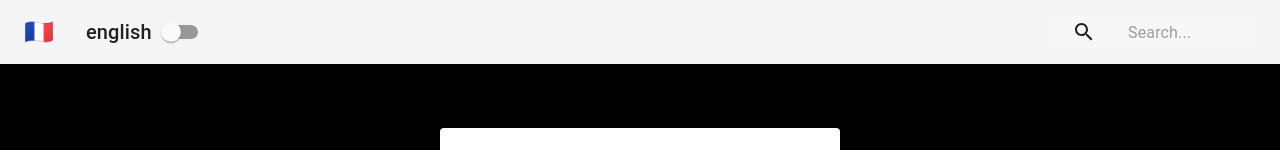
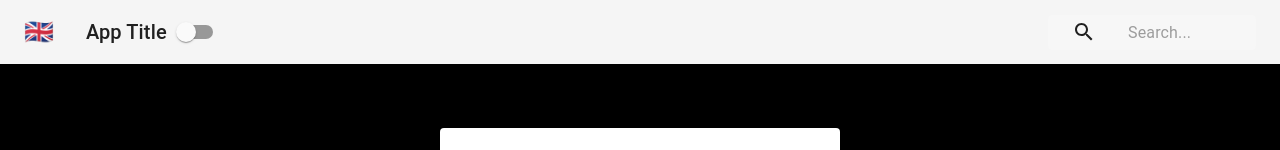
Before and after one commit to kripton-it/react-context-demo, a React (Create React App) app: page / in a window 1280 px wide. Shown: the top 150 px of the page. Built offline with nearby package versions, Linux system fonts and the light colour scheme.

Commit message:
HOC withLanguageContext для доступа к контексту

```diff
--- a/src/Form.js
+++ b/src/Form.js
@@ -17,7 +17,7 @@ import withStyles from "@material-ui/core/styles/withStyles";
 import styles from "./styles/FormStyles";
 import { LanguageContext } from "./contexts/LanguageContext";
 
-const words = {
+const content = {
   english: {
     email: "Email",
     signIn: "Sign In",
@@ -50,7 +50,7 @@ class Form extends Component {
   render() {
     const { classes } = this.props;
     const { language, setLanguage } = this.context;
-    const { email, signIn, password, remember } = words[language];
+    const { email, signIn, password, remember } = content[language];
 
     return (
       <main className={classes.main}>
--- a/src/Navbar.js
+++ b/src/Navbar.js
@@ -9,25 +9,44 @@ import Switch from "@material-ui/core/Switch";
 import { withStyles } from "@material-ui/core/styles";
 import styles from "./styles/NavbarStyles";
 import { ThemeContext } from "./contexts/ThemeContext";
-import { LanguageContext } from "./contexts/LanguageContext";
+import { withLanguageContext } from "./contexts/LanguageContext";
+
+const content = {
+  english: {
+    search: "Search",
+    flag: "🇬🇧",
+  },
+  french: {
+    search: "Chercher",
+    flag: "🇫🇷",
+  },
+  spanish: {
+    search: "Buscar",
+    flag: "🇪🇸",
+  },
+  russian: {
+    search: "Поиск",
+    flag: "🇷🇺",
+  }
+};
 
 class Navbar extends Component {
   // экспериментальный синтаксис
   static contextType = ThemeContext;
 
   render() {
-    const { classes } = this.props;
     const { isDark, toggleTheme } = this.context;
+    const { classes, languageContext } = this.props;
+    const { language } = languageContext;
+    const { search, flag } = content[language];
 
     return (
-      <LanguageContext.Consumer>
-        {({ language }) => (
-          <div className={classes.root}>
+      <div className={classes.root}>
             <AppBar position="static" color={isDark ? "default" : "primary"}>
               <Toolbar>
                 <IconButton className={classes.menuButton} color="inherit">
-                  <span role="img" aria-label="France">
-                    🇫🇷
+                  <span role="img" aria-label={language}>
+                    {flag}
                   </span>
                 </IconButton>
                 <Typography
@@ -35,7 +54,7 @@ class Navbar extends Component {
                   variant="h6"
                   color="inherit"
                 >
-                  {language}
+                  App Title
                 </Typography>
                 <Switch onChange={toggleTheme} />
                 <div className={classes.grow} />
@@ -44,7 +63,7 @@ class Navbar extends Component {
                     <SearchIcon />
                   </div>
                   <InputBase
-                    placeholder="Search..."
+                    placeholder={`${search}...`}
                     classes={{
                       root: classes.inputRoot,
                       input: classes.input
@@ -54,8 +73,6 @@ class Navbar extends Component {
               </Toolbar>
             </AppBar>
           </div>
-        )}
-      </LanguageContext.Consumer>
     );
   }
 }
@@ -63,4 +80,4 @@ class Navbar extends Component {
 // стандартный синтаксис
 // Navbar.contextType = ThemeContext;
 
-export default withStyles(styles)(Navbar);
+export default withLanguageContext(withStyles(styles)(Navbar));
--- a/src/contexts/LanguageContext.js
+++ b/src/contexts/LanguageContext.js
@@ -30,5 +30,11 @@ class LanguageProvider extends Component {
   }
 }
 
+const withLanguageContext = Component => props => (
+  <LanguageContext.Consumer>
+    {context => <Component languageContext={context} {...props} />}
+  </LanguageContext.Consumer>
+)
+
 // export { Consumer, ThemeProvider };
-export { LanguageContext, LanguageProvider };
+export { LanguageContext, LanguageProvider, withLanguageContext };
```
